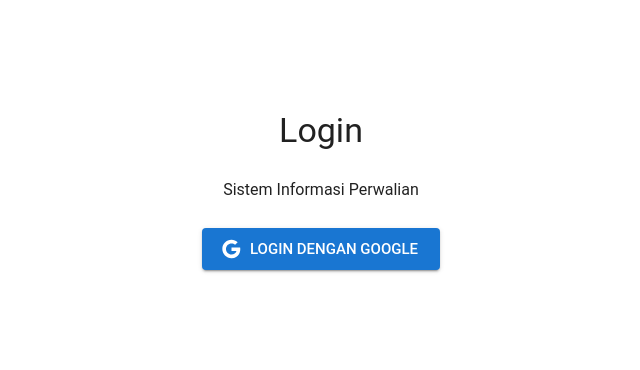
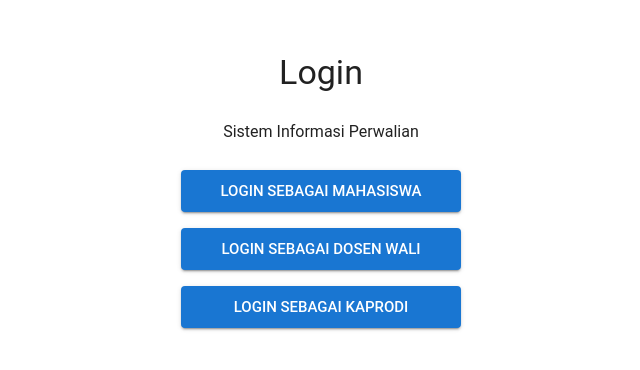
Before and after one commit to JuanVincentRuslie/Sistem-Informasi-Perwalian, a React app in the folder frontend/: page /login in a window 1280 px wide. Shown: the part 210-580 px from the top of the page, without its empty margins (319-959 px from the left). Built offline with nearby package versions, Linux system fonts and the light colour scheme; the HTML template or start-up script is replaced by a standard one.

Commit message:
section 2.3 done

```diff
--- a/frontend/src/app/App.jsx
+++ b/frontend/src/app/App.jsx
@@ -1,7 +1,8 @@
-import LoginPage from '../features/auth/LoginPage.jsx';
+import { RouterProvider } from 'react-router-dom';
+import router from './router.jsx';
 
 function App() {
-  return <LoginPage />;
+  return <RouterProvider router={router} />;
 }
 
 export default App;
--- /dev/null
+++ b/frontend/src/app/router.jsx
@@ -0,0 +1,45 @@
+import { createBrowserRouter, Navigate, Outlet } from 'react-router-dom';
+import Typography from '@mui/material/Typography';
+import LoginPage from '../features/auth/LoginPage.jsx';
+import DashboardLayout from '../shared/layouts/DashboardLayout.jsx';
+import { useAuth } from '../contexts/AuthContext.jsx';
+
+function ProtectedRoute() {
+  const { user } = useAuth();
+  if (!user) return <Navigate to="/login" replace />;
+  return <Outlet />;
+}
+
+function PublicOnlyRoute() {
+  const { user } = useAuth();
+  if (user) return <Navigate to="/dashboard" replace />;
+  return <Outlet />;
+}
+
+function RootRedirect() {
+  const { user } = useAuth();
+  return <Navigate to={user ? '/dashboard' : '/login'} replace />;
+}
+
+const router = createBrowserRouter([
+  { path: '/', element: <RootRedirect /> },
+  {
+    element: <PublicOnlyRoute />,
+    children: [{ path: '/login', element: <LoginPage /> }],
+  },
+  {
+    element: <ProtectedRoute />,
+    children: [
+      {
+        path: '/dashboard',
+        element: <DashboardLayout />,
+        children: [
+          // index route: yang dirender di <Outlet /> saat path persis "/dashboard"
+          { index: true, element: <Typography>Dashboard</Typography> },
+        ],
+      },
+    ],
+  },
+]);
+
+export default router;
--- /dev/null
+++ b/frontend/src/contexts/AuthContext.jsx
@@ -0,0 +1,40 @@
+import { createContext, useContext, useState } from 'react';
+
+const STORAGE_KEY = 'auth_user';
+
+const AuthContext = createContext(null);
+
+export function AuthProvider({ children }) {
+  const [user, setUser] = useState(() => {
+    try {
+      const stored = localStorage.getItem(STORAGE_KEY);
+      return stored ? JSON.parse(stored) : null;
+    } catch {
+      return null;
+    }
+  });
+
+  const login = (userData) => {
+    setUser(userData);
+    localStorage.setItem(STORAGE_KEY, JSON.stringify(userData));
+  };
+
+  const logout = () => {
+    setUser(null);
+    localStorage.removeItem(STORAGE_KEY);
+  };
+
+  return (
+    <AuthContext.Provider value={{ user, login, logout }}>
+      {children}
+    </AuthContext.Provider>
+  );
+}
+
+export function useAuth() {
+  const context = useContext(AuthContext);
+  if (!context) {
+    throw new Error('useAuth must be used within AuthProvider');
+  }
+  return context;
+}
--- a/frontend/src/features/auth/LoginPage.jsx
+++ b/frontend/src/features/auth/LoginPage.jsx
@@ -1,11 +1,42 @@
 import Box from '@mui/material/Box';
 import Button from '@mui/material/Button';
+import Stack from '@mui/material/Stack';
 import Typography from '@mui/material/Typography';
-import GoogleIcon from '@mui/icons-material/Google';
+import { useNavigate } from 'react-router-dom';
+import { useAuth } from '../../contexts/AuthContext.jsx';
+
+const DUMMY_USERS = {
+  mahasiswa: {
+    id: 1,
+    nama: 'Budi Santoso',
+    email: 'budi@student.kampus.ac.id',
+    role: 'mahasiswa',
+    avatar_url: null,
+  },
+  dosen_wali: {
+    id: 5,
+    nama: 'Dr. Sari Wijaya',
+    email: 'sari@kampus.ac.id',
+    role: 'dosen_wali',
+    avatar_url: null,
+  },
+  kaprodi: {
+    id: 99,
+    nama: 'Prof. Ahmad',
+    email: 'ahmad@kampus.ac.id',
+    role: 'kaprodi',
+    avatar_url: null,
+  },
+};
 
 function LoginPage() {
-  const handleLogin = () => {
-    console.log('Login dengan Google clicked');
+  const { login } = useAuth();
+  const navigate = useNavigate();
+
+  const handleLogin = (role) => {
+    const userData = DUMMY_USERS[role];
+    login(userData);
+    navigate('/dashboard');
   };
 
   return (
@@ -25,14 +56,29 @@ function LoginPage() {
       <Typography variant="subtitle1" color="text.secondary">
         Sistem Informasi Perwalian
       </Typography>
-      <Button
-        variant="contained"
-        size="large"
-        startIcon={<GoogleIcon />}
-        onClick={handleLogin}
-      >
-        Login dengan Google
-      </Button>
+      <Stack spacing={2} sx={{ width: 280 }}>
+        <Button
+          variant="contained"
+          size="large"
+          onClick={() => handleLogin('mahasiswa')}
+        >
+          Login sebagai Mahasiswa
+        </Button>
+        <Button
+          variant="contained"
+          size="large"
+          onClick={() => handleLogin('dosen_wali')}
+        >
+          Login sebagai Dosen Wali
+        </Button>
+        <Button
+          variant="contained"
+          size="large"
+          onClick={() => handleLogin('kaprodi')}
+        >
+          Login sebagai Kaprodi
+        </Button>
+      </Stack>
     </Box>
   );
 }
--- a/frontend/src/main.jsx
+++ b/frontend/src/main.jsx
@@ -4,12 +4,15 @@ import { ThemeProvider } from '@mui/material/styles';
 import CssBaseline from '@mui/material/CssBaseline';
 import theme from './app/theme.js';
 import App from './app/App.jsx';
+import { AuthProvider } from './contexts/AuthContext.jsx';
 
 createRoot(document.getElementById('root')).render(
   <StrictMode>
     <ThemeProvider theme={theme}>
       <CssBaseline />
-      <App />
+      <AuthProvider>
+        <App />
+      </AuthProvider>
     </ThemeProvider>
   </StrictMode>,
 );
--- /dev/null
+++ b/frontend/src/shared/layouts/DashboardLayout.jsx
@@ -0,0 +1,113 @@
+import { useState } from 'react';
+import { Outlet, useNavigate } from 'react-router-dom';
+import AppBar from '@mui/material/AppBar';
+import Avatar from '@mui/material/Avatar';
+import Box from '@mui/material/Box';
+import Drawer from '@mui/material/Drawer';
+import IconButton from '@mui/material/IconButton';
+import List from '@mui/material/List';
+import ListItem from '@mui/material/ListItem';
+import ListItemButton from '@mui/material/ListItemButton';
+import ListItemIcon from '@mui/material/ListItemIcon';
+import ListItemText from '@mui/material/ListItemText';
+import Menu from '@mui/material/Menu';
+import MenuItem from '@mui/material/MenuItem';
+import Toolbar from '@mui/material/Toolbar';
+import Typography from '@mui/material/Typography';
+import { useAuth } from '../../contexts/AuthContext.jsx';
+import { MENU_BY_ROLE } from './menuConfig.js';
+
+const DRAWER_WIDTH = 240;
+
+function DashboardLayout() {
+  // useState: simpan referensi elemen yang diklik (untuk posisi dropdown menu).
+  // null = menu tertutup, event.currentTarget = menu terbuka di dekat avatar.
+  const [anchorEl, setAnchorEl] = useState(null);
+
+  // useAuth: ambil data user yang login dan fungsi logout dari AuthContext global.
+  // Kalau user null, ProtectedRoute di router akan redirect ke /login duluan.
+  const { user, logout } = useAuth();
+
+  // useNavigate: fungsi navigasi programmatic. Dipakai di handler (bukan JSX),
+  // karena kita butuh navigasi setelah logika tertentu (logout, klik menu).
+  const navigate = useNavigate();
+
+  const menuItems = MENU_BY_ROLE[user?.role] ?? [];
+  const isUserMenuOpen = Boolean(anchorEl);
+
+  const handleOpenUserMenu = (event) => setAnchorEl(event.currentTarget);
+  const handleCloseUserMenu = () => setAnchorEl(null);
+
+  const handleLogout = () => {
+    logout();
+    navigate('/login');
+  };
+
+  return (
+    <Box sx={{ display: 'flex' }}>
+      {/* AppBar: fixed di atas, z-index lebih tinggi dari Drawer biar tidak ketutupan */}
+      <AppBar position="fixed" sx={{ zIndex: (theme) => theme.zIndex.drawer + 1 }}>
+        <Toolbar>
+          <Typography variant="h6" noWrap sx={{ flexGrow: 1 }}>
+            Sistem Informasi Perwalian
+          </Typography>
+
+          <Typography variant="body2" sx={{ mr: 1 }}>
+            {user?.nama}
+          </Typography>
+
+          <IconButton onClick={handleOpenUserMenu} color="inherit" size="small">
+            <Avatar sx={{ width: 32, height: 32 }}>
+              {user?.nama?.[0]?.toUpperCase()}
+            </Avatar>
+          </IconButton>
+
+          <Menu
+            anchorEl={anchorEl}
+            open={isUserMenuOpen}
+            onClose={handleCloseUserMenu}
+          >
+            <MenuItem onClick={handleLogout}>Logout</MenuItem>
+          </Menu>
+        </Toolbar>
+      </AppBar>
+
+      {/* Drawer: sidebar permanen, tidak bisa ditutup user */}
+      <Drawer
+        variant="permanent"
+        sx={{
+          width: DRAWER_WIDTH,
+          flexShrink: 0,
+          '& .MuiDrawer-paper': { width: DRAWER_WIDTH, boxSizing: 'border-box' },
+        }}
+      >
+        {/* Toolbar kosong: spacer agar konten drawer tidak tertutup AppBar yang fixed */}
+        <Toolbar />
+        <Box sx={{ overflow: 'auto' }}>
+          <List>
+            {menuItems.map(({ label, path, icon: Icon }) => (
+              <ListItem key={path} disablePadding>
+                <ListItemButton onClick={() => navigate(path)}>
+                  <ListItemIcon>
+                    <Icon />
+                  </ListItemIcon>
+                  <ListItemText primary={label} />
+                </ListItemButton>
+              </ListItem>
+            ))}
+          </List>
+        </Box>
+      </Drawer>
+
+      {/* Main content: flexGrow:1 supaya memenuhi sisa lebar setelah Drawer */}
+      <Box component="main" sx={{ flexGrow: 1, p: 3 }}>
+        {/* Toolbar kosong: spacer agar konten tidak tertutup AppBar yang fixed */}
+        <Toolbar />
+        {/* Outlet: tempat React Router merender child route yang aktif */}
+        <Outlet />
+      </Box>
+    </Box>
+  );
+}
+
+export default DashboardLayout;
--- /dev/null
+++ b/frontend/src/shared/layouts/menuConfig.js
@@ -0,0 +1,27 @@
+import DashboardIcon from '@mui/icons-material/Dashboard';
+import AssessmentIcon from '@mui/icons-material/Assessment';
+import AccountTreeIcon from '@mui/icons-material/AccountTree';
+import EventNoteIcon from '@mui/icons-material/EventNote';
+import EventIcon from '@mui/icons-material/Event';
+import GroupIcon from '@mui/icons-material/Group';
+import PersonIcon from '@mui/icons-material/Person';
+import DateRangeIcon from '@mui/icons-material/DateRange';
+
+export const MENU_BY_ROLE = {
+  mahasiswa: [
+    { label: 'Dashboard', path: '/dashboard', icon: DashboardIcon },
+    { label: 'Report', path: '/dashboard/report', icon: AssessmentIcon },
+    { label: 'Pohon Kurikulum', path: '/dashboard/pohon-kurikulum', icon: AccountTreeIcon },
+    { label: 'Perwalian Saya', path: '/dashboard/perwalian', icon: EventNoteIcon },
+  ],
+  dosen_wali: [
+    { label: 'Dashboard', path: '/dashboard', icon: DashboardIcon },
+    { label: 'Jadwal Perwalian', path: '/dashboard/jadwal-perwalian', icon: EventIcon },
+  ],
+  kaprodi: [
+    { label: 'Dashboard', path: '/dashboard', icon: DashboardIcon },
+    { label: 'Dosen Wali', path: '/dashboard/dosen-wali', icon: GroupIcon },
+    { label: 'Mahasiswa', path: '/dashboard/mahasiswa', icon: PersonIcon },
+    { label: 'Periode', path: '/dashboard/periode', icon: DateRangeIcon },
+  ],
+};
```
